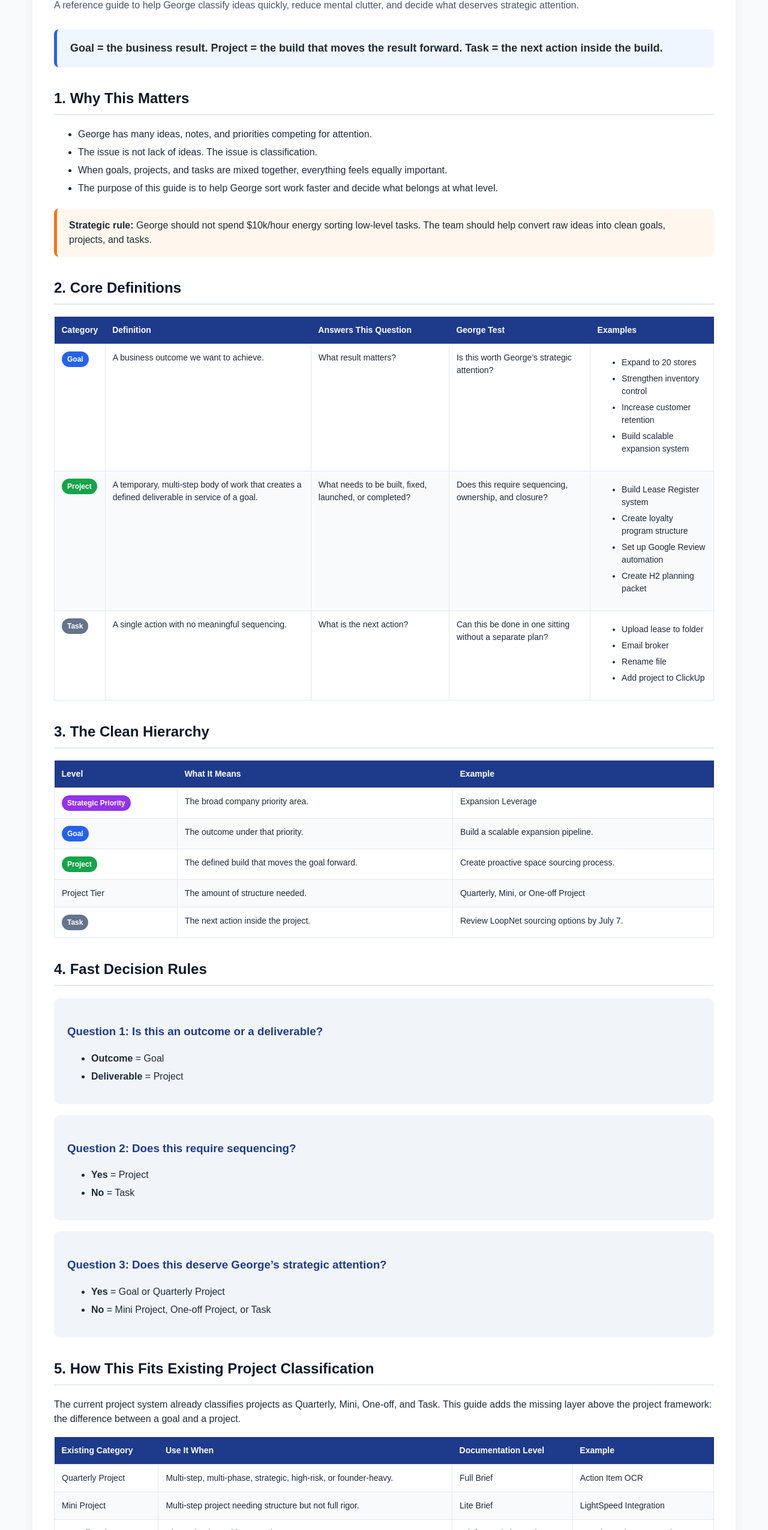
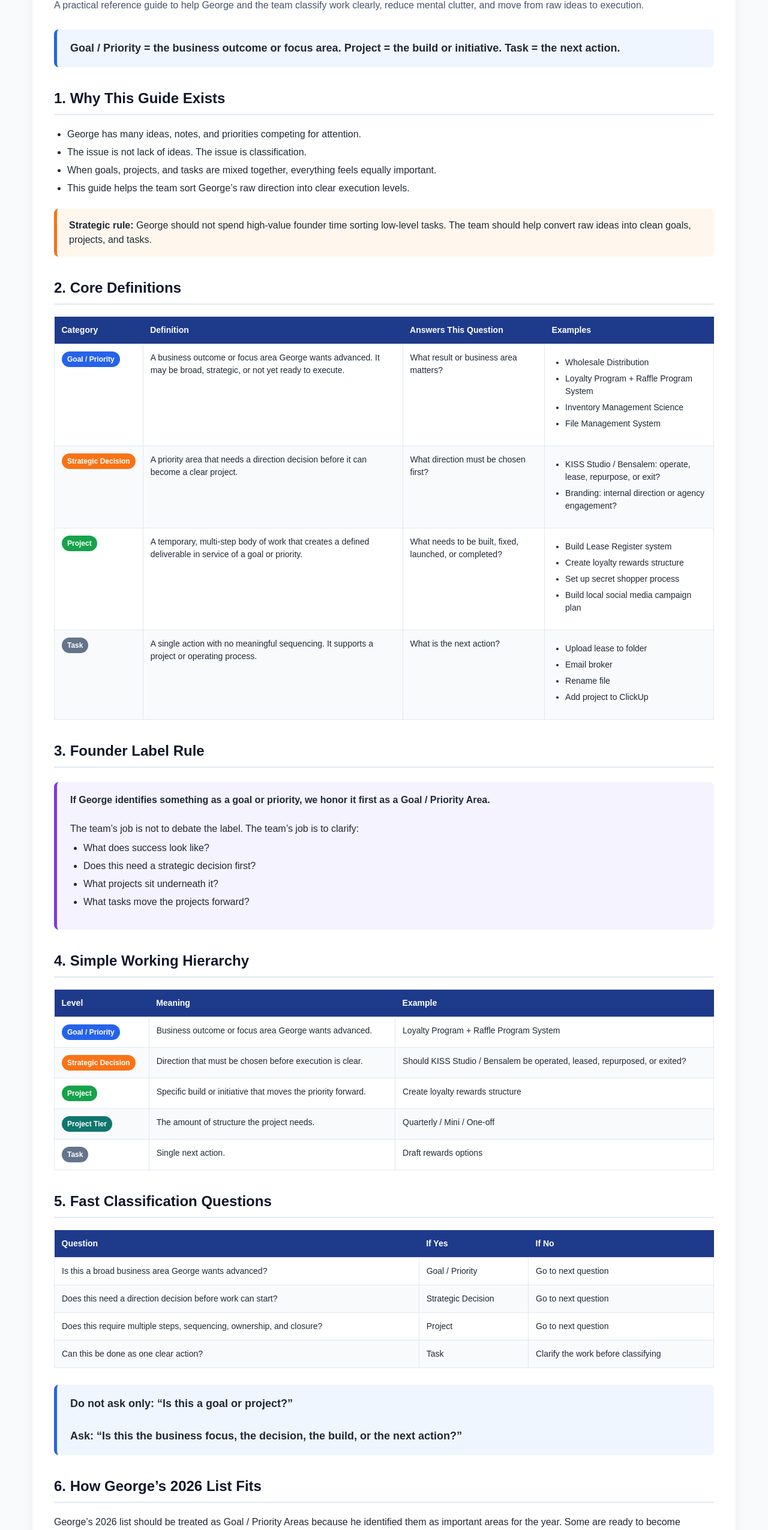
Before and after one commit to yan-gvssgroup/goalvsproject, a plain HTML site: page index.html in a window 1280 px wide. Shown: the part 142-2693 px from the top of the page at 60% size. Drawn offline with Linux system fonts and the light colour scheme.

Commit message:
Add files via upload

```diff
--- a/index.html
+++ b/index.html
@@ -3,7 +3,8 @@
 <head>
   <meta charset="UTF-8" />
   <meta name="viewport" content="width=device-width, initial-scale=1.0"/>
-  <title>Goals vs Projects vs Tasks — George Reference Guide</title>
+  <title>Goals, Projects, and Tasks — Reference Guide</title>
+
   <style>
     body {
       font-family: Arial, sans-serif;
@@ -65,6 +66,14 @@
       border-radius: 8px;
     }
 
+    .founder-rule {
+      background: #f5f3ff;
+      border-left: 5px solid #7c3aed;
+      padding: 18px 22px;
+      margin: 24px 0;
+      border-radius: 8px;
+    }
+
     table {
       width: 100%;
       border-collapse: collapse;
@@ -91,6 +100,7 @@
 
     ul {
       margin-top: 8px;
+      padding-left: 22px;
     }
 
     li {
@@ -104,12 +114,21 @@
       font-size: 12px;
       font-weight: bold;
       color: #ffffff;
+      white-space: nowrap;
     }
 
     .goal { background: #2563eb; }
     .project { background: #16a34a; }
     .task { background: #64748b; }
-    .priority { background: #9333ea; }
+    .decision { background: #f97316; }
+    .tier { background: #0f766e; }
+
+    .simple-line {
+      font-size: 20px;
+      font-weight: bold;
+      color: #0f172a;
+      margin: 18px 0;
+    }
 
     .footer {
       margin-top: 40px;
@@ -119,18 +138,22 @@
       font-size: 13px;
     }
 
-    .decision-box {
-      background: #f1f5f9;
-      padding: 18px 22px;
-      border-radius: 10px;
-      margin: 18px 0;
-    }
+    @media (max-width: 768px) {
+      body {
+        padding: 16px;
+      }
 
-    .simple-line {
-      font-size: 20px;
-      font-weight: bold;
-      color: #0f172a;
-      margin: 18px 0;
+      .container {
+        padding: 22px;
+      }
+
+      table {
+        font-size: 13px;
+      }
+
+      th, td {
+        padding: 9px;
+      }
     }
   </style>
 </head>
@@ -138,25 +161,27 @@
 <body>
   <div class="container">
 
-    <h1>Goals vs Projects vs Tasks</h1>
+    <h1>Goals, Projects, and Tasks</h1>
+
     <div class="subtitle">
-      A reference guide to help George classify ideas quickly, reduce mental clutter, and decide what deserves strategic attention.
+      A practical reference guide to help George and the team classify work clearly, reduce mental clutter, and move from raw ideas to execution.
     </div>
 
     <div class="callout">
-      Goal = the business result. Project = the build that moves the result forward. Task = the next action inside the build.
+      Goal / Priority = the business outcome or focus area. Project = the build or initiative. Task = the next action.
     </div>
 
-    <h2>1. Why This Matters</h2>
+    <h2>1. Why This Guide Exists</h2>
+
     <ul>
       <li>George has many ideas, notes, and priorities competing for attention.</li>
       <li>The issue is not lack of ideas. The issue is classification.</li>
       <li>When goals, projects, and tasks are mixed together, everything feels equally important.</li>
-      <li>The purpose of this guide is to help George sort work faster and decide what belongs at what level.</li>
+      <li>This guide helps the team sort George’s raw direction into clear execution levels.</li>
     </ul>
 
     <div class="warning">
-      <strong>Strategic rule:</strong> George should not spend $10k/hour energy sorting low-level tasks. The team should help convert raw ideas into clean goals, projects, and tasks.
+      <strong>Strategic rule:</strong> George should not spend high-value founder time sorting low-level tasks. The team should help convert raw ideas into clean goals, projects, and tasks.
     </div>
 
     <h2>2. Core Definitions</h2>
@@ -167,46 +192,64 @@
           <th>Category</th>
           <th>Definition</th>
           <th>Answers This Question</th>
-          <th>George Test</th>
           <th>Examples</th>
         </tr>
       </thead>
+
       <tbody>
         <tr>
-          <td><span class="tag goal">Goal</span></td>
-          <td>A business outcome we want to achieve.</td>
-          <td>What result matters?</td>
-          <td>Is this worth George’s strategic attention?</td>
+          <td><span class="tag goal">Goal / Priority</span></td>
+          <td>
+            A business outcome or focus area George wants advanced.
+            It may be broad, strategic, or not yet ready to execute.
+          </td>
+          <td>What result or business area matters?</td>
           <td>
             <ul>
-              <li>Expand to 20 stores</li>
-              <li>Strengthen inventory control</li>
-              <li>Increase customer retention</li>
-              <li>Build scalable expansion system</li>
+              <li>Wholesale Distribution</li>
+              <li>Loyalty Program + Raffle Program System</li>
+              <li>Inventory Management Science</li>
+              <li>File Management System</li>
+            </ul>
+          </td>
+        </tr>
+
+        <tr>
+          <td><span class="tag decision">Strategic Decision</span></td>
+          <td>
+            A priority area that needs a direction decision before it can become a clear project.
+          </td>
+          <td>What direction must be chosen first?</td>
+          <td>
+            <ul>
+              <li>KISS Studio / Bensalem: operate, lease, repurpose, or exit?</li>
+              <li>Branding: internal direction or agency engagement?</li>
             </ul>
           </td>
         </tr>
 
         <tr>
           <td><span class="tag project">Project</span></td>
-          <td>A temporary, multi-step body of work that creates a defined deliverable in service of a goal.</td>
+          <td>
+            A temporary, multi-step body of work that creates a defined deliverable in service of a goal or priority.
+          </td>
           <td>What needs to be built, fixed, launched, or completed?</td>
-          <td>Does this require sequencing, ownership, and closure?</td>
           <td>
             <ul>
               <li>Build Lease Register system</li>
-              <li>Create loyalty program structure</li>
-              <li>Set up Google Review automation</li>
-              <li>Create H2 planning packet</li>
+              <li>Create loyalty rewards structure</li>
+              <li>Set up secret shopper process</li>
+              <li>Build local social media campaign plan</li>
             </ul>
           </td>
         </tr>
 
         <tr>
           <td><span class="tag task">Task</span></td>
-          <td>A single action with no meaningful sequencing.</td>
+          <td>
+            A single action with no meaningful sequencing. It supports a project or operating process.
+          </td>
           <td>What is the next action?</td>
-          <td>Can this be done in one sitting without a separate plan?</td>
           <td>
             <ul>
               <li>Upload lease to folder</li>
@@ -219,76 +262,181 @@
       </tbody>
     </table>
 
-    <h2>3. The Clean Hierarchy</h2>
+    <h2>3. Founder Label Rule</h2>
+
+    <div class="founder-rule">
+      <strong>If George identifies something as a goal or priority, we honor it first as a Goal / Priority Area.</strong>
+      <br><br>
+      The team’s job is not to debate the label. The team’s job is to clarify:
+      <ul>
+        <li>What does success look like?</li>
+        <li>Does this need a strategic decision first?</li>
+        <li>What projects sit underneath it?</li>
+        <li>What tasks move the projects forward?</li>
+      </ul>
+    </div>
+
+    <h2>4. Simple Working Hierarchy</h2>
 
     <table>
       <thead>
         <tr>
           <th>Level</th>
-          <th>What It Means</th>
+          <th>Meaning</th>
           <th>Example</th>
         </tr>
       </thead>
+
       <tbody>
         <tr>
-          <td><span class="tag priority">Strategic Priority</span></td>
-          <td>The broad company priority area.</td>
-          <td>Expansion Leverage</td>
+          <td><span class="tag goal">Goal / Priority</span></td>
+          <td>Business outcome or focus area George wants advanced.</td>
+          <td>Loyalty Program + Raffle Program System</td>
         </tr>
+
         <tr>
-          <td><span class="tag goal">Goal</span></td>
-          <td>The outcome under that priority.</td>
-          <td>Build a scalable expansion pipeline.</td>
+          <td><span class="tag decision">Strategic Decision</span></td>
+          <td>Direction that must be chosen before execution is clear.</td>
+          <td>Should KISS Studio / Bensalem be operated, leased, repurposed, or exited?</td>
         </tr>
+
         <tr>
           <td><span class="tag project">Project</span></td>
-          <td>The defined build that moves the goal forward.</td>
-          <td>Create proactive space sourcing process.</td>
+          <td>Specific build or initiative that moves the priority forward.</td>
+          <td>Create loyalty rewards structure</td>
         </tr>
+
         <tr>
-          <td>Project Tier</td>
-          <td>The amount of structure needed.</td>
-          <td>Quarterly, Mini, or One-off Project</td>
+          <td><span class="tag tier">Project Tier</span></td>
+          <td>The amount of structure the project needs.</td>
+          <td>Quarterly / Mini / One-off</td>
         </tr>
+
         <tr>
           <td><span class="tag task">Task</span></td>
-          <td>The next action inside the project.</td>
-          <td>Review LoopNet sourcing options by July 7.</td>
+          <td>Single next action.</td>
+          <td>Draft rewards options</td>
         </tr>
       </tbody>
     </table>
 
-    <h2>4. Fast Decision Rules</h2>
+    <h2>5. Fast Classification Questions</h2>
 
-    <div class="decision-box">
-      <h3>Question 1: Is this an outcome or a deliverable?</h3>
-      <ul>
-        <li><strong>Outcome</strong> = Goal</li>
-        <li><strong>Deliverable</strong> = Project</li>
-      </ul>
+    <table>
+      <thead>
+        <tr>
+          <th>Question</th>
+          <th>If Yes</th>
+          <th>If No</th>
+        </tr>
+      </thead>
+
+      <tbody>
+        <tr>
+          <td>Is this a broad business area George wants advanced?</td>
+          <td>Goal / Priority</td>
+          <td>Go to next question</td>
+        </tr>
+
+        <tr>
+          <td>Does this need a direction decision before work can start?</td>
+          <td>Strategic Decision</td>
+          <td>Go to next question</td>
+        </tr>
+
+        <tr>
+          <td>Does this require multiple steps, sequencing, ownership, and closure?</td>
+          <td>Project</td>
+          <td>Go to next question</td>
+        </tr>
+
+        <tr>
+          <td>Can this be done as one clear action?</td>
+          <td>Task</td>
+          <td>Clarify the work before classifying</td>
+        </tr>
+      </tbody>
+    </table>
+
+    <div class="callout">
+      Do not ask only: “Is this a goal or project?”
+      <br><br>
+      Ask: “Is this the business focus, the decision, the build, or the next action?”
     </div>
 
-    <div class="decision-box">
-      <h3>Question 2: Does this require sequencing?</h3>
-      <ul>
-        <li><strong>Yes</strong> = Project</li>
-        <li><strong>No</strong> = Task</li>
-      </ul>
-    </div>
-
-    <div class="decision-box">
-      <h3>Question 3: Does this deserve George’s strategic attention?</h3>
-      <ul>
-        <li><strong>Yes</strong> = Goal or Quarterly Project</li>
-        <li><strong>No</strong> = Mini Project, One-off Project, or Task</li>
-      </ul>
-    </div>
-
-    <h2>5. How This Fits Existing Project Classification</h2>
+    <h2>6. How George’s 2026 List Fits</h2>
 
     <p>
-      The current project system already classifies projects as Quarterly, Mini, One-off, and Task.
-      This guide adds the missing layer above the project framework: the difference between a goal and a project.
+      George’s 2026 list should be treated as Goal / Priority Areas because he identified them as important areas for the year.
+      Some are ready to become projects. Others need a strategic decision first.
+    </p>
+
+    <table>
+      <thead>
+        <tr>
+          <th>George’s 2026 Goal / Priority</th>
+          <th>How to Treat It</th>
+          <th>Team’s Next Step</th>
+        </tr>
+      </thead>
+
+      <tbody>
+        <tr>
+          <td>Wholesale Distribution</td>
+          <td>Goal / Priority Area</td>
+          <td>Define Dec. 2026 success, then identify projects around model, suppliers, facility, operations, customers, and logistics.</td>
+        </tr>
+
+        <tr>
+          <td>KISS Studio / Bensalem</td>
+          <td>Goal / Priority Area + Strategic Decision</td>
+          <td>Clarify the decision: operate, lease, repurpose, or exit. Once direction is chosen, convert into projects.</td>
+        </tr>
+
+        <tr>
+          <td>Loyalty Program + Raffle Program System</td>
+          <td>Goal / Priority Area</td>
+          <td>Break into projects: loyalty design, rewards structure, raffle mechanics, database, and automation.</td>
+        </tr>
+
+        <tr>
+          <td>Local Social Media Marketing</td>
+          <td>Goal / Priority Area</td>
+          <td>Define the target outcome, then create campaigns, content systems, local audience growth projects, and partnerships.</td>
+        </tr>
+
+        <tr>
+          <td>Branding</td>
+          <td>Goal / Priority Area + Strategic Decision</td>
+          <td>Decide direction first: internal development, agency engagement, or phased approach. Then define brand projects.</td>
+        </tr>
+
+        <tr>
+          <td>Secret Shopper Program</td>
+          <td>Project or Goal / Priority Area</td>
+          <td>If one-time setup, treat as a project. If recurring market intelligence system, treat as a priority area with projects underneath.</td>
+        </tr>
+
+        <tr>
+          <td>Inventory Management Science</td>
+          <td>Goal / Priority Area</td>
+          <td>Break into forecasting, replenishment systems, purchasing analytics, dashboards, and AI-assisted decision support.</td>
+        </tr>
+
+        <tr>
+          <td>File Management System</td>
+          <td>Goal / Priority Area</td>
+          <td>Convert into projects around file governance, repository structure, knowledge base, and AI-assisted retrieval.</td>
+        </tr>
+      </tbody>
+    </table>
+
+    <h2>7. How This Connects to the Existing Project Framework</h2>
+
+    <p>
+      This guide does not replace the existing project classification framework.
+      It helps decide whether something is a Goal / Priority, Strategic Decision, Project, or Task.
+      Once something is confirmed as a project, use the existing project tiers.
     </p>
 
     <table>
@@ -300,6 +448,7 @@
           <th>Example</th>
         </tr>
       </thead>
+
       <tbody>
         <tr>
           <td>Quarterly Project</td>
@@ -307,18 +456,21 @@
           <td>Full Brief</td>
           <td>Action Item OCR</td>
         </tr>
+
         <tr>
           <td>Mini Project</td>
           <td>Multi-step project needing structure but not full rigor.</td>
           <td>Lite Brief</td>
           <td>LightSpeed Integration</td>
         </tr>
+
         <tr>
           <td>One-off Project</td>
           <td>Short, simple, multi-step project.</td>
           <td>Brief Description Only</td>
           <td>Google Review Automation</td>
         </tr>
+
         <tr>
           <td>Task</td>
           <td>Single action, no sequencing required.</td>
@@ -328,7 +480,7 @@
       </tbody>
     </table>
 
-    <h2>6. Practical Examples</h2>
+    <h2>8. Practical Examples</h2>
 
     <table>
       <thead>
@@ -338,121 +490,108 @@
           <th>Why</th>
         </tr>
       </thead>
+
       <tbody>
         <tr>
-          <td>“Lease Register”</td>
+          <td>“Reduce lease renewal risk”</td>
+          <td>Goal / Priority</td>
+          <td>This is the business outcome.</td>
+        </tr>
+
+        <tr>
+          <td>“Build Lease Register”</td>
           <td>Project</td>
-          <td>It is a system to build. It has a deliverable and closure point.</td>
+          <td>This is the system build that supports the outcome.</td>
         </tr>
-        <tr>
-          <td>“Reduce lease renewal risk”</td>
-          <td>Goal</td>
-          <td>It is the business outcome the Lease Register supports.</td>
-        </tr>
+
         <tr>
           <td>“Upload GVO lease”</td>
           <td>Task</td>
-          <td>It is a single action inside the Lease Register process.</td>
+          <td>This is one action inside the operating process.</td>
         </tr>
+
         <tr>
-          <td>“Loyalty program system”</td>
-          <td>Project or Goal, depending on wording</td>
-          <td>If it means business outcome, goal. If it means build the system, project.</td>
+          <td>“KISS Studio / Bensalem”</td>
+          <td>Goal / Priority Area + Strategic Decision</td>
+          <td>It matters for 2026, but needs direction before it becomes a clear project.</td>
         </tr>
-        <tr>
-          <td>“Increase customer retention”</td>
-          <td>Goal</td>
-          <td>It describes the desired business result.</td>
-        </tr>
+
         <tr>
           <td>“Create raffle mechanics”</td>
           <td>Project</td>
-          <td>It requires structure, rules, and implementation.</td>
+          <td>This requires structure, rules, implementation, and review.</td>
+        </tr>
+
+        <tr>
+          <td>“Email agency options to George”</td>
+          <td>Task</td>
+          <td>This is one next action.</td>
         </tr>
       </tbody>
     </table>
 
-    <h2>7. George-Friendly Language</h2>
-
-    <div class="simple-line">
-      Do not ask: “Is this a goal or project?”
-    </div>
-
-    <p>That question creates overthinking.</p>
-
-    <div class="simple-line">
-      Ask instead: “Is this the result, the build, or the next action?”
-    </div>
-
-    <table>
-      <thead>
-        <tr>
-          <th>If It Is...</th>
-          <th>Then It Is...</th>
-        </tr>
-      </thead>
-      <tbody>
-        <tr>
-          <td>The result we want</td>
-          <td>Goal</td>
-        </tr>
-        <tr>
-          <td>The thing we need to build or complete</td>
-          <td>Project</td>
-        </tr>
-        <tr>
-          <td>The next action to move it forward</td>
-          <td>Task</td>
-        </tr>
-      </tbody>
-    </table>
-
-    <h2>8. Recommended Operating Rule</h2>
+    <h2>9. Operating Rules for the Team</h2>
 
     <ul>
-      <li>Goals should be few.</li>
-      <li>Projects can be many.</li>
-      <li>Tasks should move fast and be delegated.</li>
-      <li>Not every important project should become a goal.</li>
-      <li>Not every task deserves George’s review.</li>
-      <li>When George brain-dumps, the team should sort the list for him.</li>
+      <li>Honor George’s stated goals and priorities first.</li>
+      <li>Do not over-debate labels during planning.</li>
+      <li>Clarify what success looks like by the target date.</li>
+      <li>Identify whether a strategic decision is needed before execution.</li>
+      <li>Convert clear priorities into projects.</li>
+      <li>Classify projects using the Quarterly / Mini / One-off framework.</li>
+      <li>Convert projects into tasks only after the project direction is clear.</li>
+      <li>Do not turn every task into a project.</li>
+      <li>Do not turn every project into a goal.</li>
     </ul>
 
     <div class="warning">
-      <strong>Management principle:</strong> George should provide raw direction. The team should convert it into clean goals, projects, and tasks before asking for final confirmation.
+      <strong>Management principle:</strong> George should provide raw direction. The team should convert it into clean structure before asking for final confirmation.
     </div>
 
-    <h2>9. Final Working Definition</h2>
+    <h2>10. Final Shorthand</h2>
 
     <table>
       <thead>
         <tr>
           <th>Term</th>
-          <th>Final Definition</th>
+          <th>Simple Meaning</th>
         </tr>
       </thead>
+
       <tbody>
         <tr>
-          <td>Goal</td>
-          <td>A business outcome we are trying to achieve. It defines the result, not the work.</td>
+          <td>Goal / Priority</td>
+          <td>The business outcome or focus area.</td>
         </tr>
+
+        <tr>
+          <td>Strategic Decision</td>
+          <td>The direction that must be chosen before execution is clear.</td>
+        </tr>
+
         <tr>
           <td>Project</td>
-          <td>A temporary, multi-step body of work that creates a defined deliverable in service of a goal.</td>
+          <td>The build or initiative.</td>
         </tr>
+
+        <tr>
+          <td>Project Tier</td>
+          <td>The amount of structure required: Quarterly, Mini, or One-off.</td>
+        </tr>
+
         <tr>
           <td>Task</td>
-          <td>A single action with no meaningful sequencing. It supports a project or operating process.</td>
+          <td>The next single action.</td>
         </tr>
       </tbody>
     </table>
 
     <div class="callout">
-      Best shorthand: Goal = result. Project = build. Task = action.
+      Best shorthand: Priority = focus. Decision = direction. Project = build. Task = action.
     </div>
 
     <div class="footer">
-      Prepared as a reference guide for George’s H2 planning and project classification.
+      Prepared as a long-term reference guide for George and the team.
     </div>
 
   </div>
```
